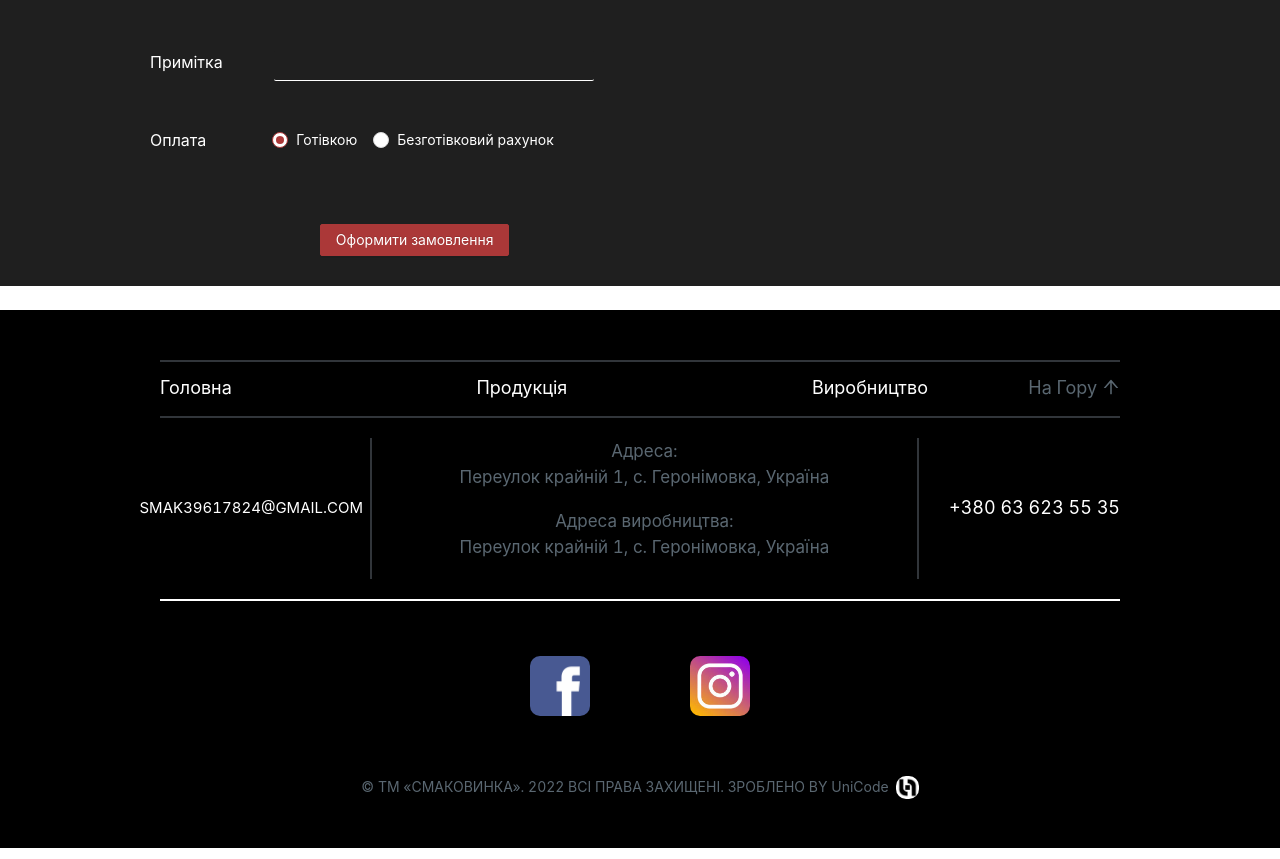
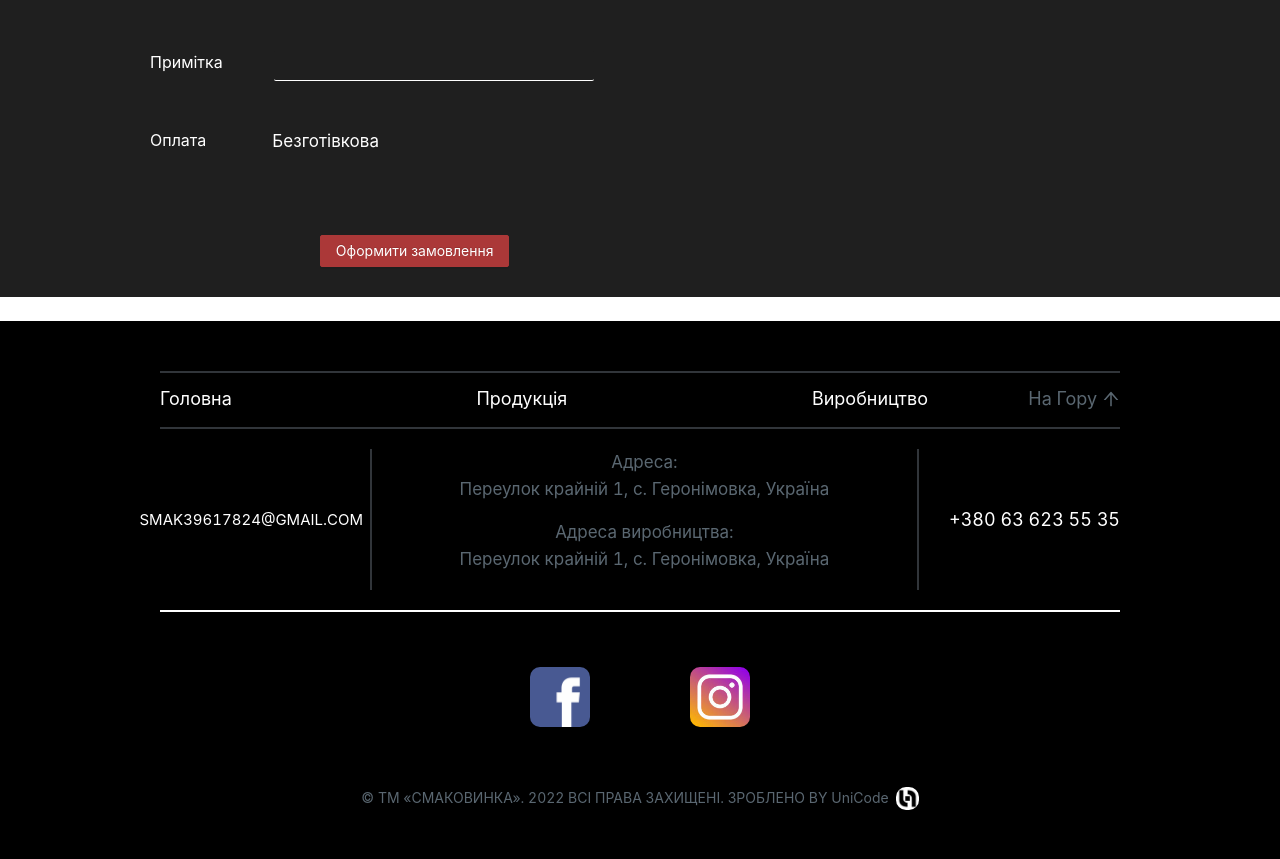
Before and after one commit to Ivan5ik/my_first_pr, a React (Create React App) app: page /box in a window 1280 px wide. Shown: the part 880-1739 px from the top of the page. Built offline with nearby package versions, Linux system fonts and the light colour scheme; the HTML template or start-up script is replaced by a standard one.

Commit message:
add payment

```diff
--- a/src/components/antComponent/InputFieldAnt/index.tsx
+++ b/src/components/antComponent/InputFieldAnt/index.tsx
@@ -6,9 +6,16 @@ import { useStyles } from "./style";
 interface IInputFieldAnt {
   name: string;
   booleanValue: boolean;
+  value?: string;
+  disabled?: boolean;
 }
 
-const InputFieldAnt: FC<IInputFieldAnt> = ({ name, booleanValue }) => {
+const InputFieldAnt: FC<IInputFieldAnt> = ({
+  name,
+  booleanValue,
+  value = "",
+  disabled = false,
+}) => {
   const classes = useStyles();
 
   return (
@@ -19,7 +26,12 @@ const InputFieldAnt: FC<IInputFieldAnt> = ({ name, booleanValue }) => {
           { required: booleanValue, message: `Please input your ${name}!` },
         ]}
       >
-        <Input className={classes.inputField} name={name} />
+        <Input
+          className={classes.inputField}
+          value={value}
+          disabled={disabled}
+          // name={name}
+        />
       </Form.Item>
     </div>
   );
--- /dev/null
+++ b/src/components/antComponent/SimpleText/index.tsx
@@ -0,0 +1,22 @@
+import { Form } from "antd";
+import React, { FC } from "react";
+
+import { useStyles } from "./style";
+
+interface ISimpleText {
+  name: string;
+  value: string;
+}
+
+const SimpleText: FC<ISimpleText> = ({ name, value }) => {
+  const classes = useStyles();
+  return (
+    <div className={classes.root}>
+      <Form.Item name={name} initialValue={value}>
+        <p style={{ color: "white", fontSize: "17px" }}> {value}</p>
+        <input type="hidden" value={value} />
+      </Form.Item>
+    </div>
+  );
+};
+export { SimpleText };
--- /dev/null
+++ b/src/components/antComponent/SimpleText/style.tsx
@@ -0,0 +1,26 @@
+import { createUseStyles } from "react-jss";
+
+import { globalColors } from "../../../utils";
+
+const useStyles = createUseStyles({
+  root: {
+    "& .ant-col.ant-col-16.ant-form-item-control": {
+      maxWidth: "none",
+    },
+    "& .ant-input-status-error:not(.ant-input-disabled):not(.ant-input-borderless).ant-input, .ant-input-status-error:not(.ant-input-disabled):not(.ant-input-borderless).ant-input:hover":
+      {
+        background: globalColors.darkBlack,
+      },
+    "& .ant-form-item-explain-error": {
+      paddingBottom: "15px",
+    },
+  },
+  inputField: {
+    background: globalColors.darkBlack,
+    color: "white",
+    border: "none",
+    borderBottom: `1px solid ${globalColors.white}`,
+  },
+});
+
+export { useStyles };
--- a/src/pages/Box/index.tsx
+++ b/src/pages/Box/index.tsx
@@ -8,7 +8,7 @@ import { useNavigate } from "react-router-dom";
 import { deliveryArray, payArray } from "../../utils";
 import { SecondCard } from "../../components/SecondCard";
 import { IOrder /*StoreContext*/ } from "../../store";
-import { InputFieldAnt } from "../../components/antComponent/InputFieldAnt";
+
 import { RadioGroup } from "../../components/antComponent/radioGroup";
 import { InputPhone } from "../../components/antComponent/inputPhone";
 import { InputEmail } from "../../components/antComponent/inputEmail";
@@ -17,6 +17,8 @@ import { useDispatch, useSelector } from "react-redux";
 import { order, setOrder } from "../../store/boxSlice";
 
 import useStyles from "./style";
+import { InputFieldAnt } from "../../components/antComponent/InputFieldAnt";
+import { SimpleText } from "../../components/antComponent/SimpleText";
 
 type NotificationType = "success" | "info" | "warning" | "error";
 
@@ -42,11 +44,9 @@ const Box = () => {
 
   const storeOrder = useSelector((state: RootState) => state.orderBox.order);
 
-  Form.useWatch("radioDelivery", formANT);
+  const delivery = Form.useWatch("radioDelivery", formANT);
 
   let resultListOrder = storeOrder;
-
-  console.log("storeOrder", storeOrder);
 
   const handleAllInput = (e: React.ChangeEvent<HTMLInputElement>) => {
     const fields = getFieldsValue();
@@ -62,8 +62,6 @@ const Box = () => {
     } else {
       total += Number(item.count) * item.goods.weight * item.goods.price;
     }
-
-    // total += Number((Number(item.count) * Number(item.goods.price)) / 10);
   });
 
   const handleDelGoods = (index: number) => {
@@ -90,10 +88,16 @@ const Box = () => {
     });
   };
 
-  const handleResult = () => {
+  const handleResult = (values: any) => {
     if (storeOrder.length === 0) {
       return openNotificationWithIcon("error", "order isn't add");
     }
+    setFieldsValue({
+      ...values,
+      pay: delivery === "Cherkasy" ? "Готівка" : "Безготівкова",
+    });
+
+    console.log("values", values);
 
     emailjs
       .sendForm(
@@ -125,7 +129,13 @@ const Box = () => {
       <div ref={forma}>
         <Form
           name="basic"
-          initialValues={{ radioDelivery: "NovaPochta", pay: "cash" }}
+          initialValues={{
+            radioDelivery: "NovaPochta",
+            pay:
+              getFieldsValue().radioDelivery === "Cherkasy"
+                ? "Готівка"
+                : "Безготівкова",
+          }}
           onFinish={handleResult}
           onFinishFailed={onFinishFailed}
           autoComplete="off"
@@ -205,7 +215,12 @@ const Box = () => {
                 <div className={classes.coverPay}>
                   <p className={classes.payP}>{t("boxPage.pay")}</p>
                   <div className={classes.coverForAntRadio}>
-                    <RadioGroup name="pay" array={payArray} />
+                    <SimpleText
+                      name="test"
+                      value={
+                        delivery === "Cherkasy" ? "Готівка" : "Безготівкова"
+                      }
+                    />
                   </div>
                 </div>
               </div>
--- a/src/pages/Box/style.tsx
+++ b/src/pages/Box/style.tsx
@@ -122,6 +122,11 @@ const useStyles = createUseStyles({
   },
   coverForAntRadio: {
     width: "75%",
+    "& .ant-input": {
+      backgroundColor: "rgb(245 245 245 / 0%)",
+      color: "white",
+      borderBottom: "none",
+    },
   },
   city: { width: "26%", padding: "0px 10px 0px 0px" },
   address: { width: "26%", padding: "0px 10px 0px 0px" },
```
